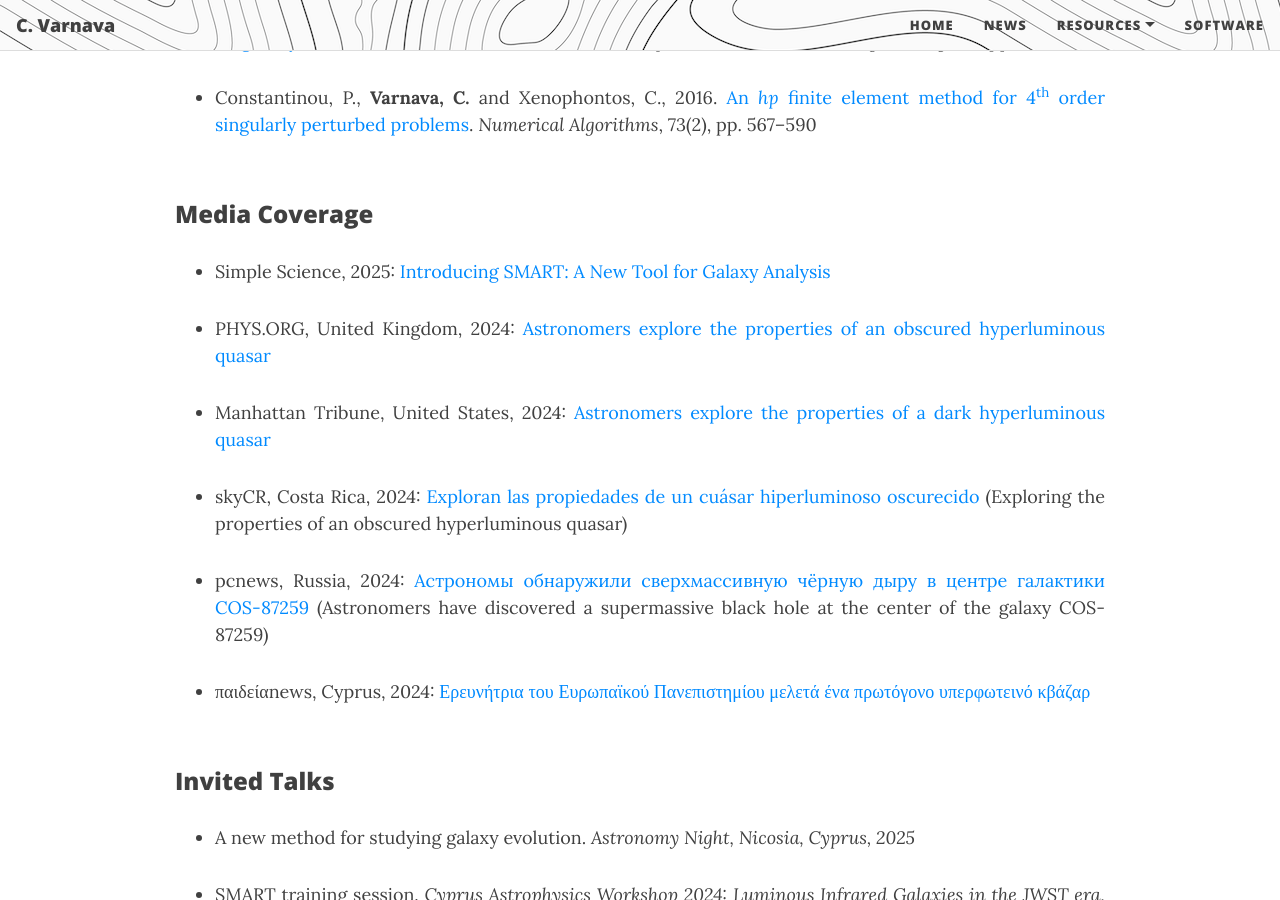
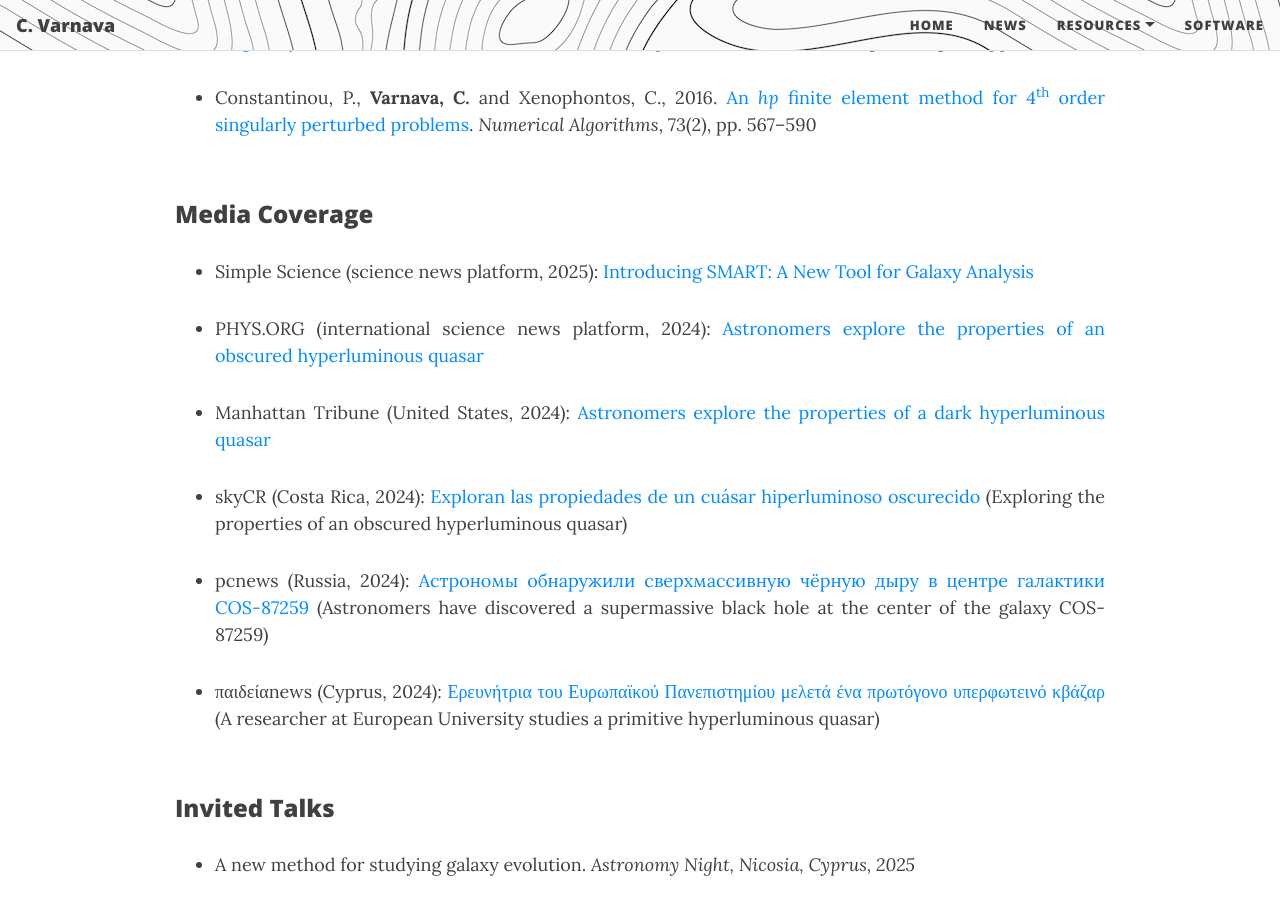
Before and after one commit to ch-var/ch-var.github.io, a Jekyll site: the page built from CV.html, in a window 1280 px wide and 900 px high, scrolled down 3312 px. Built offline with Jekyll 4.4.1, drawn with Linux system fonts in a browser that asks for light colours; formulas are drawn with MathJax 3.

Commit message:
Update CV.html

```diff
--- a/CV.html
+++ b/CV.html
@@ -98,17 +98,17 @@ mathjax: true
 <br>
 <p style="font-family: var(--header-font); font-weight: 800; line-height: 1.1; font-size: 1.5rem; margin-top: 1.25rem;">Media Coverage</p>
 <ul>
-<li class="responsive-margin">Simple Science, 2025: <a href="https://scisimple.com/en/articles/2025-07-27-introducing-smart-a-new-tool-for-galaxy-analysis--akg507q">Introducing SMART: A New Tool for Galaxy Analysis</a></li>
+<li class="responsive-margin">Simple Science (science news platform, 2025): <a href="https://scisimple.com/en/articles/2025-07-27-introducing-smart-a-new-tool-for-galaxy-analysis--akg507q">Introducing SMART: A New Tool for Galaxy Analysis</a></li>
 <p></p>
-<li class="responsive-margin">PHYS.ORG, United Kingdom, 2024: <a href="https://phys.org/news/2024-10-astronomers-explore-properties-obscured-hyperluminous.html">Astronomers explore the properties of an obscured hyperluminous quasar</a></li>
+<li class="responsive-margin">PHYS.ORG (international science news platform, 2024): <a href="https://phys.org/news/2024-10-astronomers-explore-properties-obscured-hyperluminous.html">Astronomers explore the properties of an obscured hyperluminous quasar</a></li>
 <p></p>
-<li class="responsive-margin">Manhattan Tribune, United States, 2024: <a href="https://manhattantribune.com/astronomers-explore-the-properties-of-a-dark-hyperluminous-quasar/">Astronomers explore the properties of a dark hyperluminous quasar</a></li>
+<li class="responsive-margin">Manhattan Tribune (United States, 2024): <a href="https://manhattantribune.com/astronomers-explore-the-properties-of-a-dark-hyperluminous-quasar/">Astronomers explore the properties of a dark hyperluminous quasar</a></li>
 <p></p>
-<li class="responsive-margin">skyCR, Costa Rica, 2024: <a href="https://skycr.org/2024/10/21/exploran-las-propiedades-de-un-cuasar-hiperluminoso-oscurecido/">Exploran las propiedades de un cuásar hiperluminoso oscurecido</a> (Exploring the properties of an obscured hyperluminous quasar)</li>
+<li class="responsive-margin">skyCR (Costa Rica, 2024): <a href="https://skycr.org/2024/10/21/exploran-las-propiedades-de-un-cuasar-hiperluminoso-oscurecido/">Exploran las propiedades de un cuásar hiperluminoso oscurecido</a> (Exploring the properties of an obscured hyperluminous quasar)</li>
 <p></p>
-<li class="responsive-margin">pcnews, Russia, 2024: <a href="https://pcnews.ru/news/astronomy_obnaruzili_sverhmassivnuu_cernuu_dyru_v_centre_galaktiki_cos_87259-1530160.html#gsc.tab=0">Астрономы обнаружили сверхмассивную чёрную дыру в центре галактики COS-87259</a> (Astronomers have discovered a supermassive black hole at the center of the galaxy COS-87259)</li>
+<li class="responsive-margin">pcnews (Russia, 2024): <a href="https://pcnews.ru/news/astronomy_obnaruzili_sverhmassivnuu_cernuu_dyru_v_centre_galaktiki_cos_87259-1530160.html#gsc.tab=0">Астрономы обнаружили сверхмассивную чёрную дыру в центре галактики COS-87259</a> (Astronomers have discovered a supermassive black hole at the center of the galaxy COS-87259)</li>
 <p></p>
-<li class="responsive-margin">παιδείαnews, Cyprus, 2024: <a href="https://paideia-news.com/panepistimio-frederick/2024/11/11/ereynitria-toy-eyropaikoy-panepistimioy-meleta-ena-protogono-yperfoteino-kbazar">Ερευνήτρια του Ευρωπαϊκού Πανεπιστημίου μελετά ένα πρωτόγονο υπερφωτεινό κβάζαρ</a></li>
+<li class="responsive-margin">παιδείαnews (Cyprus, 2024): <a href="https://paideia-news.com/panepistimio-frederick/2024/11/11/ereynitria-toy-eyropaikoy-panepistimioy-meleta-ena-protogono-yperfoteino-kbazar">Ερευνήτρια του Ευρωπαϊκού Πανεπιστημίου μελετά ένα πρωτόγονο υπερφωτεινό κβάζαρ</a> (A researcher at European University studies a primitive hyperluminous quasar)</li>
 </ul>
 <br>
 <p style="font-family: var(--header-font); font-weight: 800; line-height: 1.1; font-size: 1.5rem; margin-top: 1.25rem;">Invited Talks</p>
```
